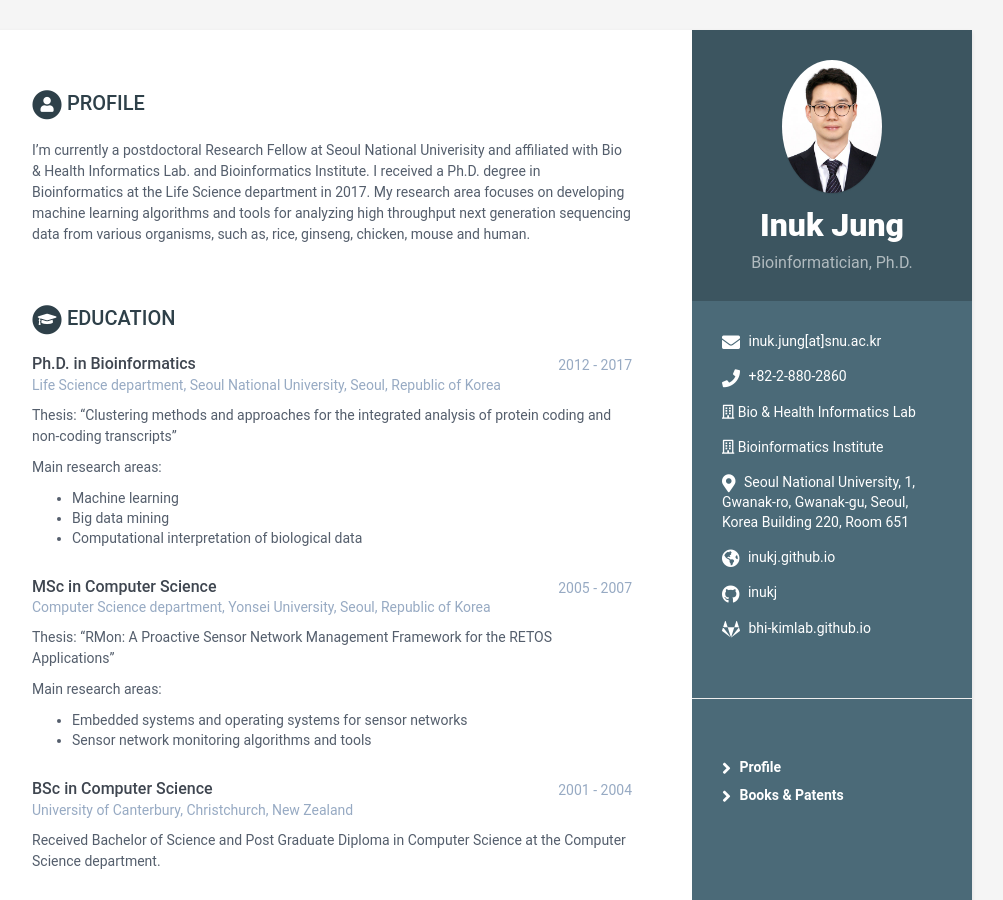
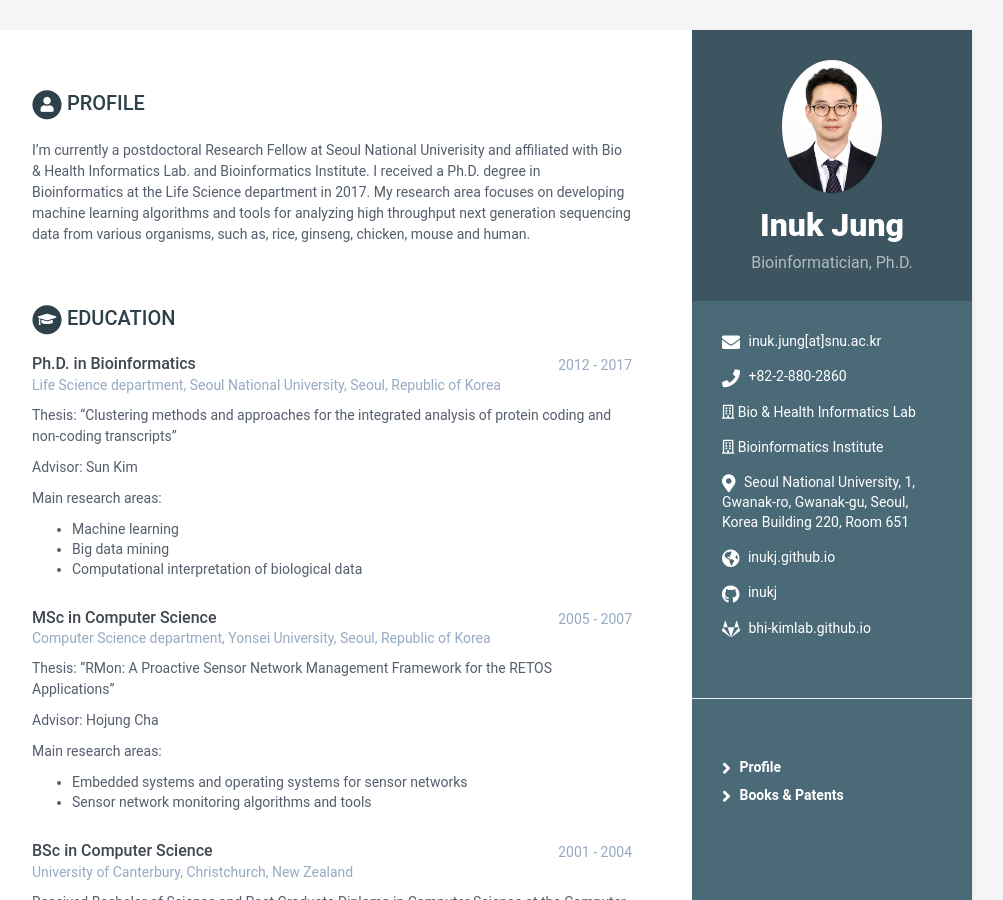
Before and after one commit to inukj/inukj.github.io, a Jekyll site: the page built from index.html, in a window 1280 px wide and 900 px high. Shown: the whole window, without its empty margins (168-1171 px from the left). Built offline with Jekyll 4.4.1, drawn with Linux system fonts in a browser that asks for light colours.

Commit message:
Update data.yml

```diff
--- a/_data/data.yml
+++ b/_data/data.yml
@@ -39,6 +39,8 @@ education:
       details: |
         Thesis: "Clustering methods and approaches for the integrated analysis of protein coding and non-coding transcripts"
 
+        Advisor: Sun Kim
+
         Main research areas:
           - Machine learning
           - Big data mining
@@ -49,6 +51,8 @@ education:
       time: 2005 - 2007
       details: |
         Thesis: "RMon: A Proactive Sensor Network Management Framework for the RETOS Applications"
+
+        Advisor: Hojung Cha
 
         Main research areas:
           - Embedded systems and operating systems for sensor networks
```
